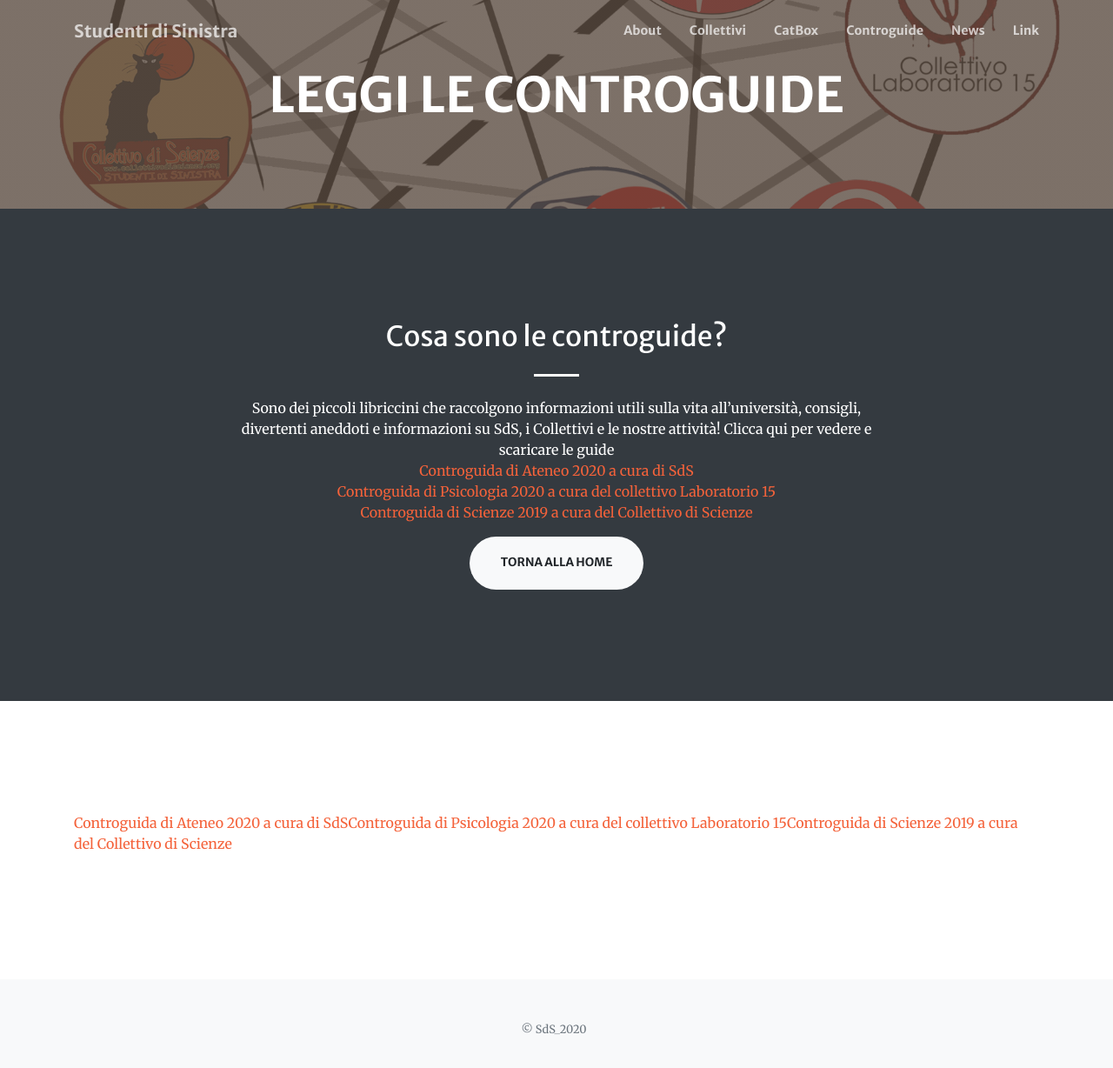
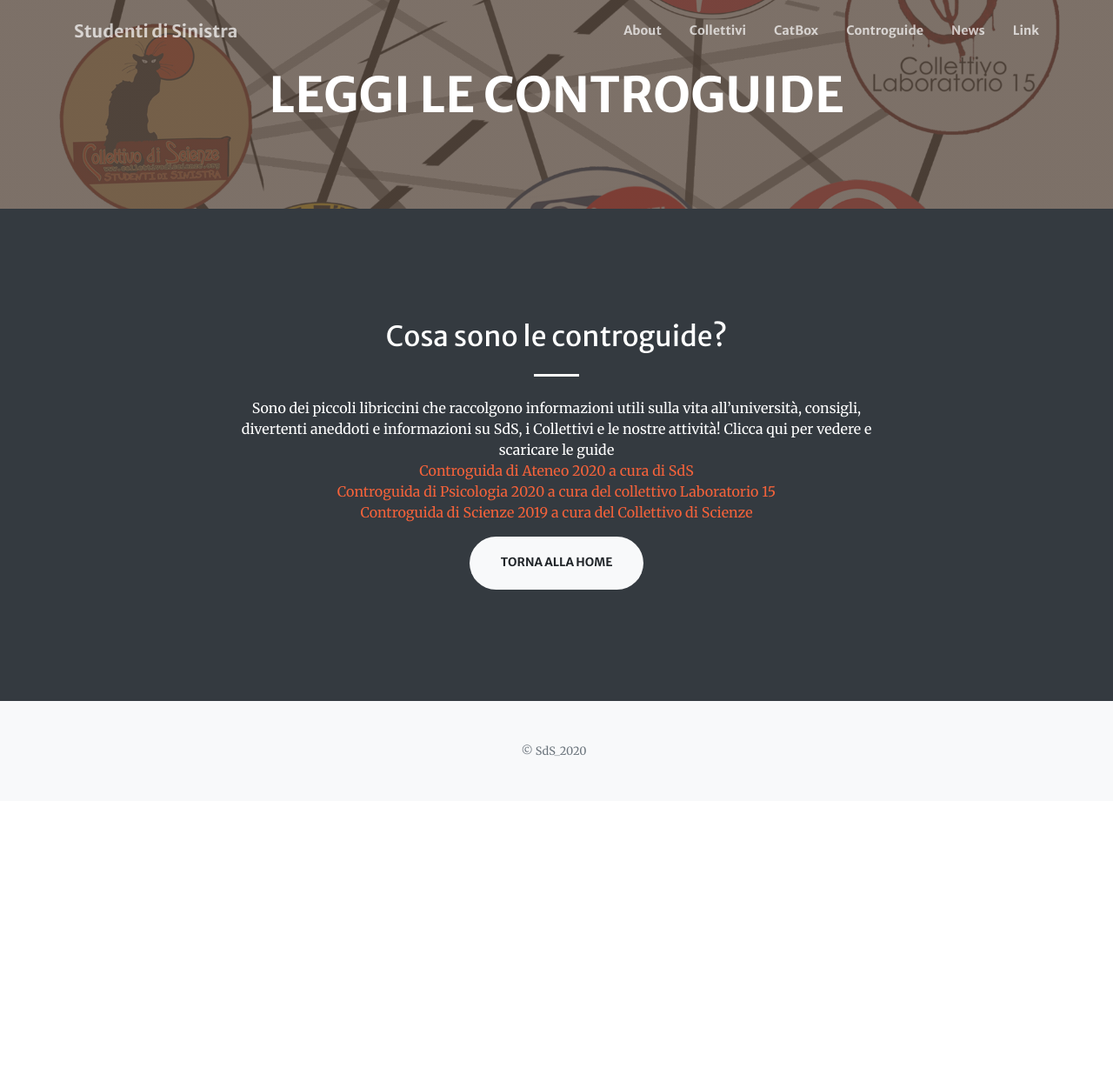
Before and after one commit to studentidisinistra/studentidisinistra.github.io, a Jekyll site: the page built from iniziative/sopravvivenzadalbasso/controguide.md, in a window 1280 px wide and 1241 px high. Shown: the top 1228 px of the window at 87% size. Built offline with Jekyll 4.4.1, drawn with Linux system fonts in a browser that asks for light colours; nearby versions of some CDN libraries.

Commit message:
sistemata pagina controguide una seconda volta

```diff
--- a/iniziative/sopravvivenzadalbasso/controguide.md
+++ b/iniziative/sopravvivenzadalbasso/controguide.md
@@ -16,6 +16,3 @@
         url: 'https://studentidisinistra.it/iniziative/sopravvivenzadalbasso/controguide'
         class: btn-light
 ---
-<a href="https://studentidisinistra.it/iniziative/sopravvivenzadalbasso/controguide/sds20">Controguida di Ateneo 2020 a cura di SdS</a>
-<a href="https://studentidisinistra.it/iniziative/sopravvivenzadalbasso/controguide/lab15_20">Controguida di Psicologia 2020 a cura del collettivo Laboratorio 15</a>
-<a href="https://studentidisinistra.it/iniziative/sopravvivenzadalbasso/controguide/scienze19">Controguida di Scienze 2019 a cura del Collettivo di Scienze</a>
```
